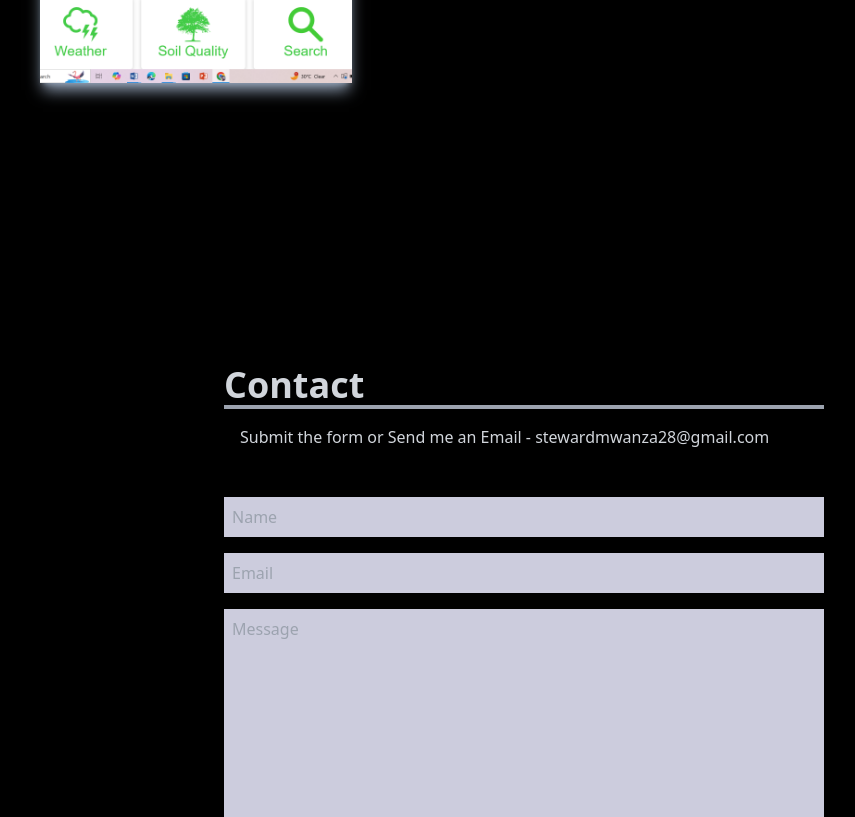
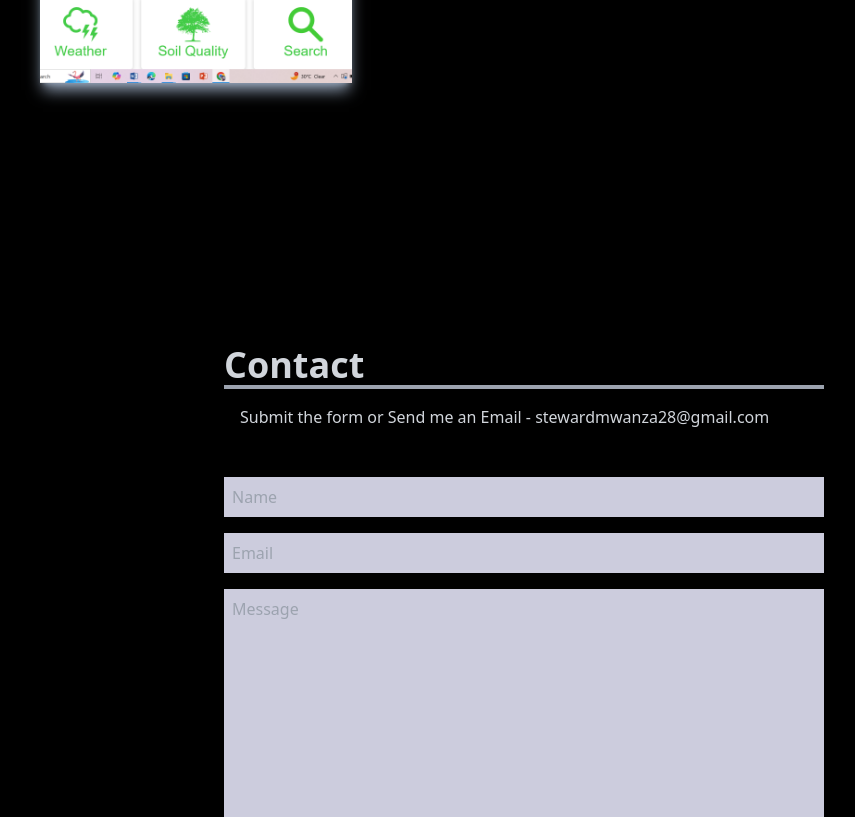
Before and after one commit to stewardel/portfolio, a React (Create React App) app: page / in a window 1280 px wide. Shown: the part 2983-3800 px from the top of the page, without its empty margins (116-971 px from the left). Built offline with nearby package versions, Linux system fonts and the light colour scheme.

Commit message:
removed margin from top div

```diff
--- a/src/Components/Contact.jsx
+++ b/src/Components/Contact.jsx
@@ -5,9 +5,7 @@ const Contact = () => {
     <div
       name="contact"
       className="block w-full  h-screen bg-black flex justify-center items-center p-4 w-full h-screen"
-      style={{
-        marginTop: "20px",
-      }}
+
     >
       <form
         action="https://getform.io/f/58faf08b-8b68-4841-9dbf-bc2eb29ee3da"
```
